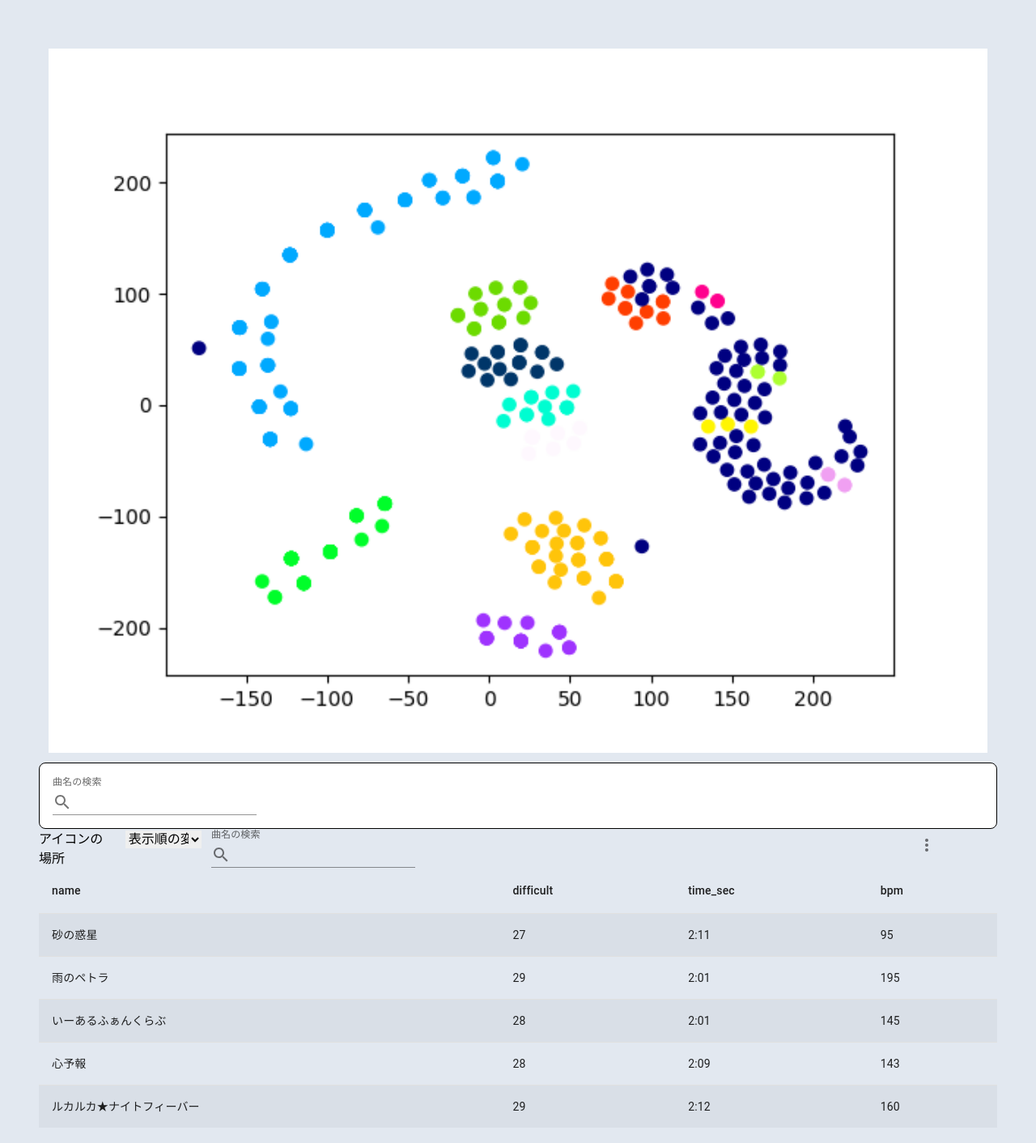
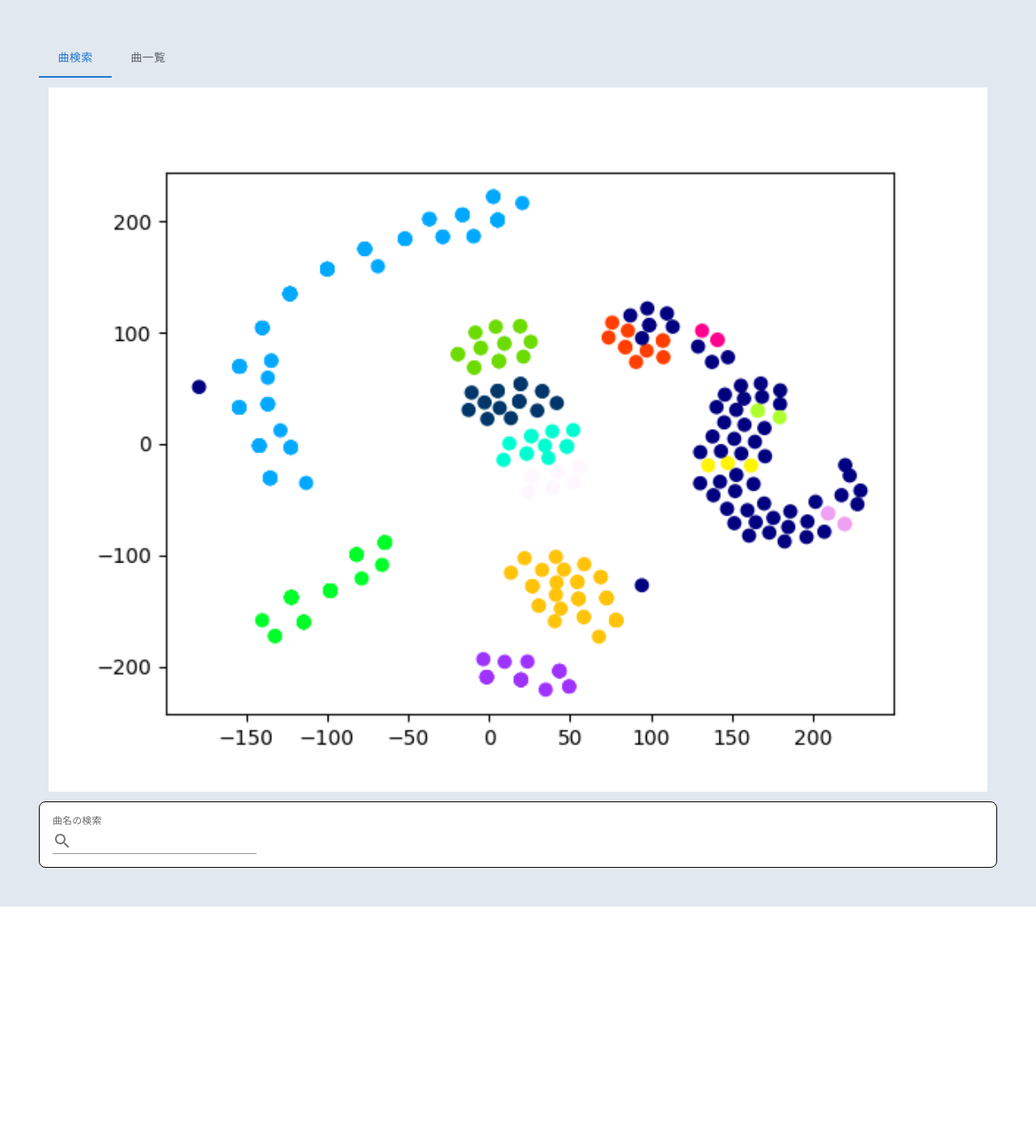
Before and after one commit to vdslab/watahal_proseka-fingering, a Next.js app: page / in a window 1280 px wide. Shown: the top 1412 px of the page at 81% size. After the commit the page ends 1120 px from the top, so only its background shows below. Built offline with nearby package versions, Linux system fonts and the light colour scheme.

Commit message:
ページのタブ分け

```diff
--- a/app/page.js
+++ b/app/page.js
@@ -1,11 +1,5 @@
 import "./tailwind.css";
-import Image from "next/image";
-import Link from "next/link";
-import MusicSearch from "@/components/Search";
-import MusicTable from "@/components/MusicTable";
-import SideMenu from "@/components/SideMenu";
-import Search from "./{feature}/Search";
-import ClusteringVis from "./{feature}/ClusteringVis";
+import MainPage from "./{feature}/MainPage";
 
 function Sort() {
   return (
@@ -22,30 +16,7 @@ export default function Home() {
   const c = "min-h-screen flex-col items-center justify-between p-12";
   return (
     <main className="p-12 bg-slate-200">
-      <div>
-        <ClusteringVis />
-        <Search />
-      </div>
-
-      <div>
-        <nav>
-          <ul className="flex">
-            <li className="w-1/12 mr-3">アイコンの場所</li>
-
-            <li className="w-1/12 mr-3">
-              <Sort />
-            </li>
-            <li className="w-3/4 mr-3">
-              <MusicSearch />
-            </li>
-            <li className="w-1/12 mr-3">
-              <SideMenu />
-            </li>
-          </ul>
-        </nav>
-
-        <MusicTable />
-      </div>
+      <MainPage />
     </main>
   );
 }
--- /dev/null
+++ b/app/{feature}/MainPage.jsx
@@ -0,0 +1,57 @@
+"use client";
+import React, { useState } from "react";
+import { Tabs, Tab } from "@mui/material";
+import Search from "./Search";
+import ClusteringVis from "./ClusteringVis";
+import MusicSearch from "@/components/Search";
+import MusicTable from "@/components/MusicTable";
+import SideMenu from "@/components/SideMenu";
+
+function TabPanel({ value, index, children }) {
+  return (
+    <div hidden={value !== index}>
+      {value === index && <div>{children}</div>}
+    </div>
+  );
+}
+
+export default function MainPage() {
+  const [currentTab, setCurrentTab] = useState(0);
+  function handleTabChange(e, tabIndex) {
+    // console.log(tabIndex);
+    setCurrentTab(tabIndex);
+  }
+
+  return (
+    <div>
+      <Tabs value={currentTab} onChange={handleTabChange}>
+        <Tab label="曲検索" />
+        <Tab label="曲一覧" />
+      </Tabs>
+
+      <TabPanel value={currentTab} index={0}>
+        <div>
+          <ClusteringVis />
+          <Search />
+        </div>
+      </TabPanel>
+
+      <TabPanel value={currentTab} index={1}>
+        <div>
+          <nav>
+            <ul className="flex">
+              <li className="w-3/4 mr-3">
+                <MusicSearch />
+              </li>
+              <li className="w-1/12 mr-3">
+                <SideMenu />
+              </li>
+            </ul>
+          </nav>
+
+          <MusicTable />
+        </div>
+      </TabPanel>
+    </div>
+  );
+}
```
